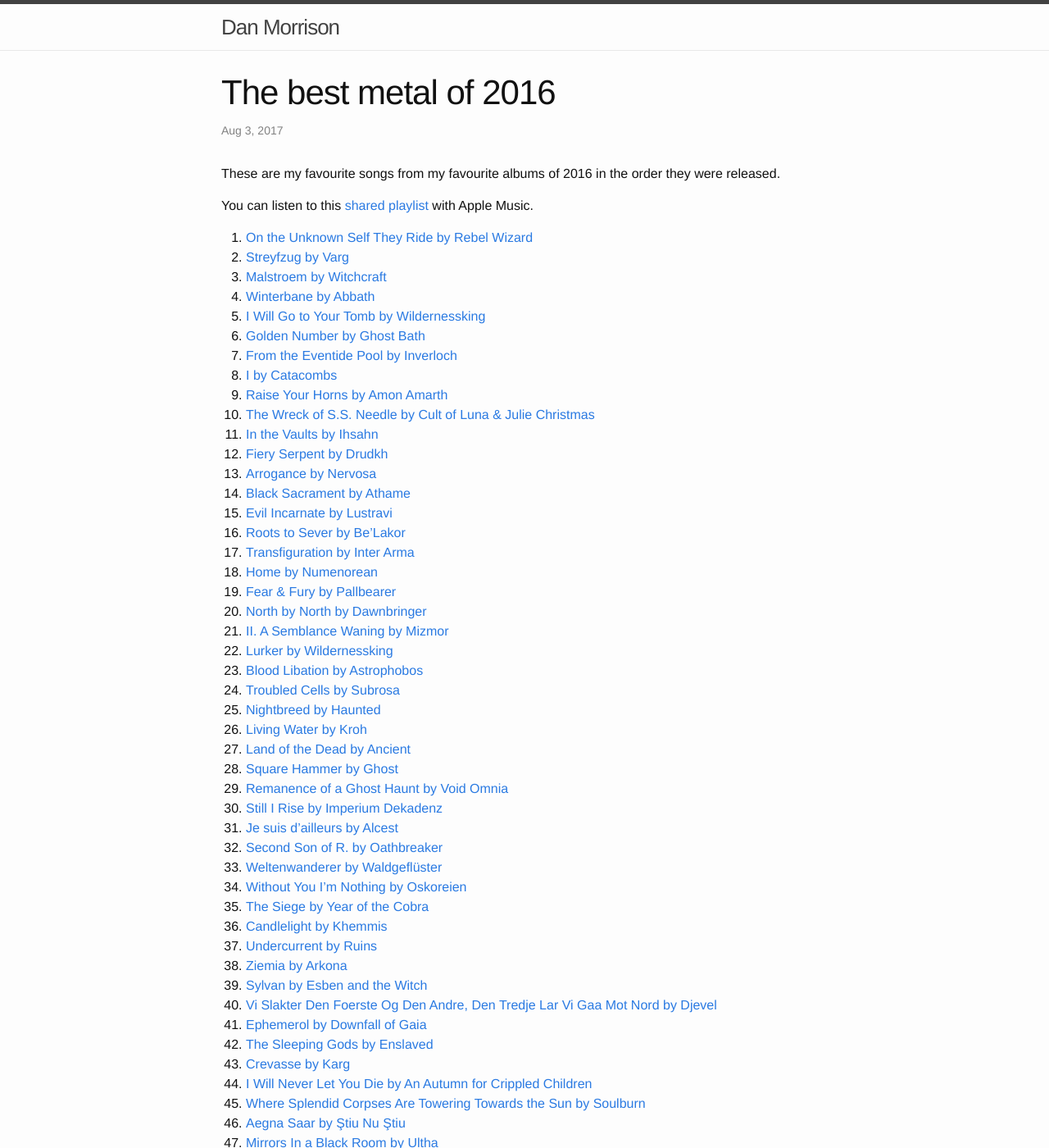
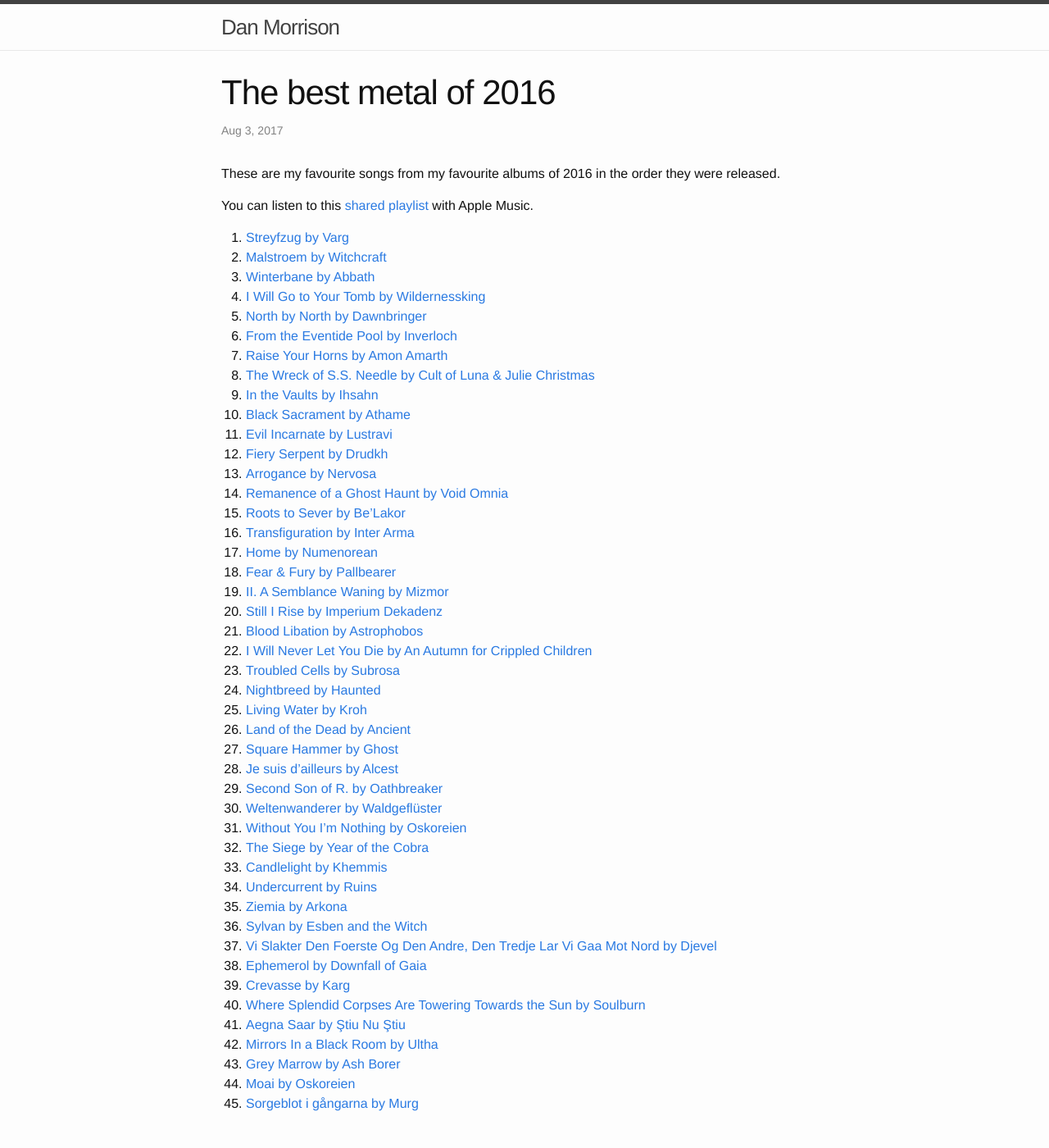
Before and after one commit to danmorrison/danmorrison.github.io, a Jekyll site: the page built from _posts/2017-08-03-metal-2016.md, in a window 1280 px wide and 1400 px high. Shown: the whole window at 82% size. Built offline with Jekyll 4.4.1, drawn with Linux system fonts in a browser that asks for light colours.

Commit message:
Use Encyclopaedia Metallum dates

```diff
--- a/_posts/2017-08-03-metal-2016.md
+++ b/_posts/2017-08-03-metal-2016.md
@@ -10,36 +10,33 @@
 
 [shared playlist]: https://music.apple.com/playlist/idpl.u-r06gEC9maaoG
 
-1. [On the Unknown Self They Ride by Rebel Wizard](https://music.apple.com/album/id1071729663?i=1071729667) <!-- 2016-01-03 -->
 1. [Streyfzug by Varg](https://music.apple.com/album/id1059822817?i=1059823075) <!-- 2016-01-15 -->
 1. [Malstroem by Witchcraft](https://music.apple.com/album/id1063465875?i=1063465881) <!-- 2016-01-15 -->
 1. [Winterbane by Abbath](https://music.apple.com/album/id1059678079?i=1059678082) <!-- 2016-01-22 -->
-1. [I Will Go to Your Tomb by Wildernessking](https://music.apple.com/album/id1075104339?i=1075106371) <!-- 2016-02-05 -->
-1. [Golden Number by Ghost Bath](https://music.apple.com/album/id1078306417?i=1078306485) <!-- 2016-02-19 -->
+1. [I Will Go to Your Tomb by Wildernessking](https://music.apple.com/album/id1075104339?i=1075106371) <!-- 2016-01-29 -->
+1. [North by North by Dawnbringer](https://music.apple.com/album/id1123341543?i=1123341550) <!-- 2016-02-23 -->
 1. [From the Eventide Pool by Inverloch](https://music.apple.com/album/id1065089507?i=1065089515) <!-- 2016-03-04 -->
-1. [I by Catacombs](https://music.apple.com/album/id1095273164?i=1095273503) <!-- 2016-03-19 -->
 1. [Raise Your Horns by Amon Amarth](https://music.apple.com/album/id1073666627?i=1073666970) <!-- 2016-03-25 -->
 1. [The Wreck of S.S. Needle by Cult of Luna & Julie Christmas](https://music.apple.com/album/id1082702939?i=1082703356) <!-- 2016-04-08 -->
 1. [In the Vaults by Ihsahn](https://music.apple.com/album/id1079848459?i=1079849219) <!-- 2016-04-08 -->
+1. [Black Sacrament by Athame](https://music.apple.com/album/id1121212699?i=1121212768) <!-- 2016-04-18 -->
+1. [Evil Incarnate by Lustravi](https://music.apple.com/album/id1123500988?i=1123501179) <!-- 2016-05-06 -->
 1. [Fiery Serpent by Drudkh](https://music.apple.com/album/id1096521472?i=1096521527) <!-- 2016-06-03 -->
 1. [Arrogance by Nervosa](https://music.apple.com/album/id1097914527?i=1097914894) <!-- 2016-06-03 -->
-1. [Black Sacrament by Athame](https://music.apple.com/album/id1121212699?i=1121212768) <!-- 2016-06-04 -->
-1. [Evil Incarnate by Lustravi](https://music.apple.com/album/id1123500988?i=1123501179) <!-- 2016-06-11 -->
+1. [Remanence of a Ghost Haunt by Void Omnia](https://music.apple.com/album/id1156588731?i=1156588880) <!-- 2016-06-20 -->
 1. [Roots to Sever by Be'Lakor](https://music.apple.com/album/id1104863098?i=1104863242) <!-- 2016-06-24 -->
 1. [Transfiguration by Inter Arma](https://music.apple.com/album/id1098454047?i=1098454164) <!-- 2016-07-08 -->
 1. [Home by Numenorean](https://music.apple.com/album/id1114584842?i=1114585026) <!-- 2016-07-22 -->
 1. [Fear & Fury by Pallbearer](https://music.apple.com/album/id1140631834?i=1140631840) <!-- 2016-08-10 -->
-1. [North by North by Dawnbringer](https://music.apple.com/album/id1123341543?i=1123341550) <!-- 2016-08-12 -->
 1. [II. A Semblance Waning by Mizmor](https://music.apple.com/album/id1145015785?i=1145015848) <!-- 2016-08-12 -->
-1. [Lurker by Wildernessking](https://music.apple.com/album/id1147663112?i=1147663119) <!-- 2016-08-24 -->
+1. [Still I Rise by Imperium Dekadenz](https://music.apple.com/album/id1123069908?i=1123070107) <!-- 2016-08-26 -->
 1. [Blood Libation by Astrophobos](https://music.apple.com/album/id1118831952?i=1118832077) <!-- 2016-08-26 -->
+1. [I Will Never Let You Die by An Autumn for Crippled Children](https://music.apple.com/album/id1176671679?i=1176671972) <!-- 2016-08-26 -->
 1. [Troubled Cells by Subrosa](https://music.apple.com/album/id1131403165?i=1131403228) <!-- 2016-08-26 -->
 1. [Nightbreed by Haunted](https://music.apple.com/album/id1148779834?i=1148779941) <!-- 2016-08-31 -->
 1. [Living Water by Kroh](https://music.apple.com/album/id1142039661?i=1142039898) <!-- 2016-09-02 -->
 1. [Land of the Dead by Ancient](https://music.apple.com/album/id1151477167?i=1151477278) <!-- 2016-09-16 -->
 1. [Square Hammer by Ghost](https://music.apple.com/album/id1153197686?i=1153197818) <!-- 2016-09-16 -->
-1. [Remanence of a Ghost Haunt by Void Omnia](https://music.apple.com/album/id1156588731?i=1156588880) <!-- 2016-09-23 -->
-1. [Still I Rise by Imperium Dekadenz](https://music.apple.com/album/id1123069908?i=1123070107) <!-- 2016-09-26 -->
 1. [Je suis d'ailleurs by Alcest](https://music.apple.com/album/id1144896472?i=1144896781) <!-- 2016-09-30 -->
 1. [Second Son of R. by Oathbreaker](https://music.apple.com/album/id1135230446?i=1135230666) <!-- 2016-09-30 -->
 1. [Weltenwanderer by Waldgeflüster](https://music.apple.com/album/id1147829374?i=1147829380) <!-- 2016-10-14 -->
@@ -51,9 +48,7 @@
 1. [Sylvan by Esben and the Witch](https://music.apple.com/album/id1160701943?i=1160702110) <!-- 2016-11-04 -->
 1. [Vi Slakter Den Foerste Og Den Andre, Den Tredje Lar Vi Gaa Mot Nord by Djevel](https://music.apple.com/album/id1168002355?i=1168002591) <!-- 2016-11-11 -->
 1. [Ephemerol by Downfall of Gaia](https://music.apple.com/album/id1152982864?i=1152983141) <!-- 2016-11-11 -->
-1. [The Sleeping Gods by Enslaved](https://music.apple.com/album/id1156598719?i=1156599270) <!-- 2016-11-11 -->
-1. [Crevasse by Karg](https://music.apple.com/album/id1156467741?i=1156468000) <!-- 2016-11-11 -->
-1. [I Will Never Let You Die by An Autumn for Crippled Children](https://music.apple.com/album/id1176671679?i=1176671972) <!-- 2016-11-15 -->
+1. [Crevasse by Karg](https://music.apple.com/album/id1156467741?i=1156468000) <!-- 2016-11-14 -->
 1. [Where Splendid Corpses Are Towering Towards the Sun by Soulburn](https://music.apple.com/album/id1162863813?i=1162863996) <!-- 2016-11-18 -->
 1. [Aegna Saar by Ştiu Nu Ştiu](https://music.apple.com/album/id1170464711?i=1170464830) <!-- 2016-11-18 -->
 1. [Mirrors In a Black Room by Ultha](https://music.apple.com/album/id1164024393?i=1164024548) <!-- 2016-12-01 -->
```
Also changed, not shown: _posts/2016-11-11-metal-2015.md (+8 -4 lines), _posts/2019-06-08-metal-2017.md (+4 -4 lines).
